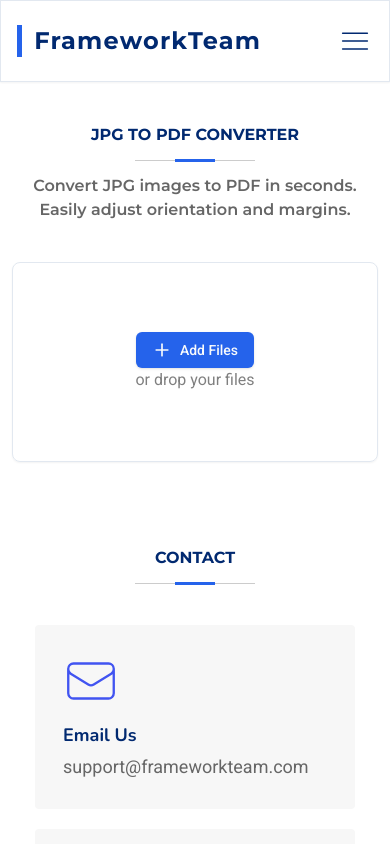
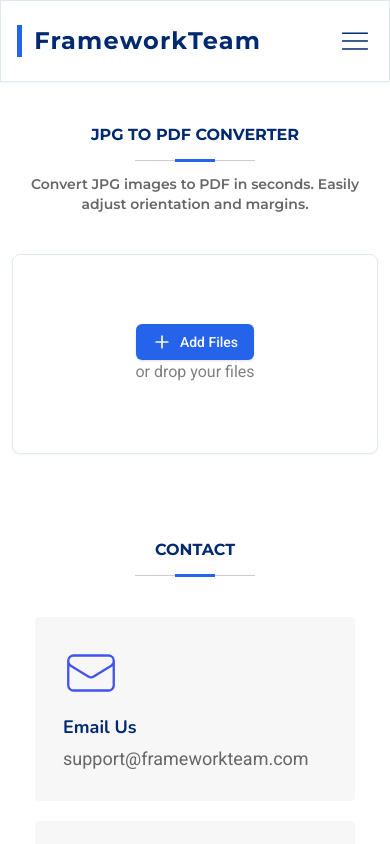
Before and after one commit to ChauhanJaved/jpg-to-pdf-converter, a Next.js app: page / in a window 390 px wide. Shown: the top 844 px of the page. Built offline with nearby package versions, Linux system fonts and the light colour scheme.

Commit message:
SectionHeader component refector

```diff
--- a/src/components/ui/section-header.tsx
+++ b/src/components/ui/section-header.tsx
@@ -29,7 +29,7 @@ export default function SectionHeader(props: PropsSectionHeader) {
       )}
       {props.desc && (
         <p
-          className={`pt-3 text-center text-base font-semibold sm:text-lg md:text-xl`}
+          className={`pt-3 text-center text-sm font-semibold sm:text-base md:text-lg lg:text-xl`}
         >
           {props.desc}
         </p>
```
